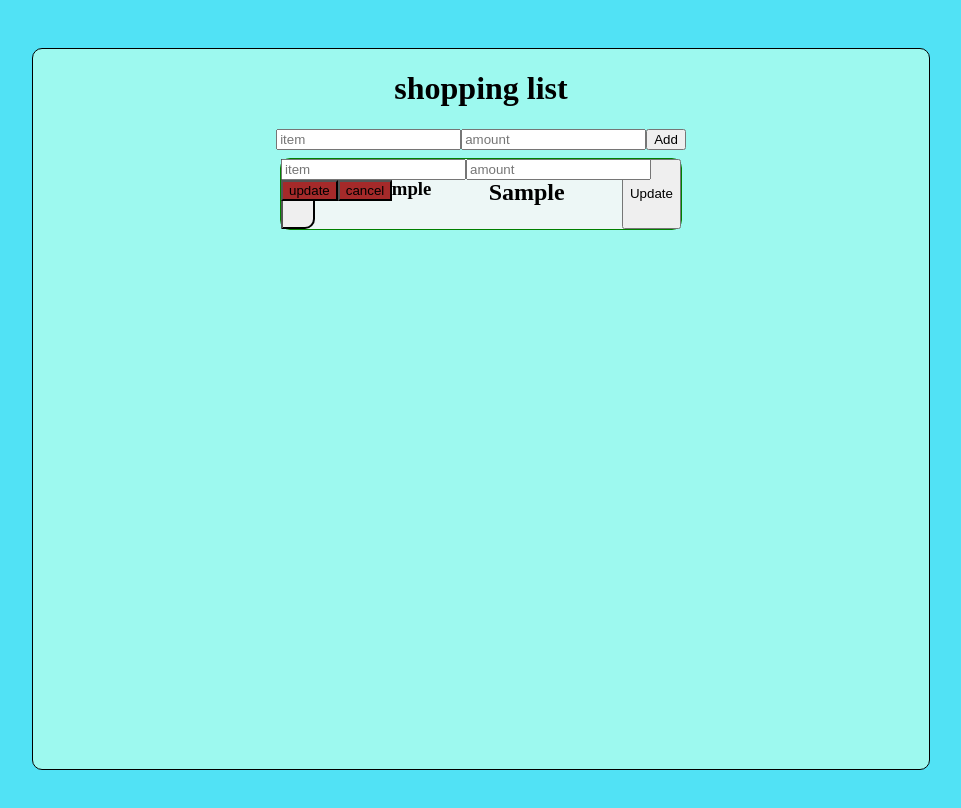
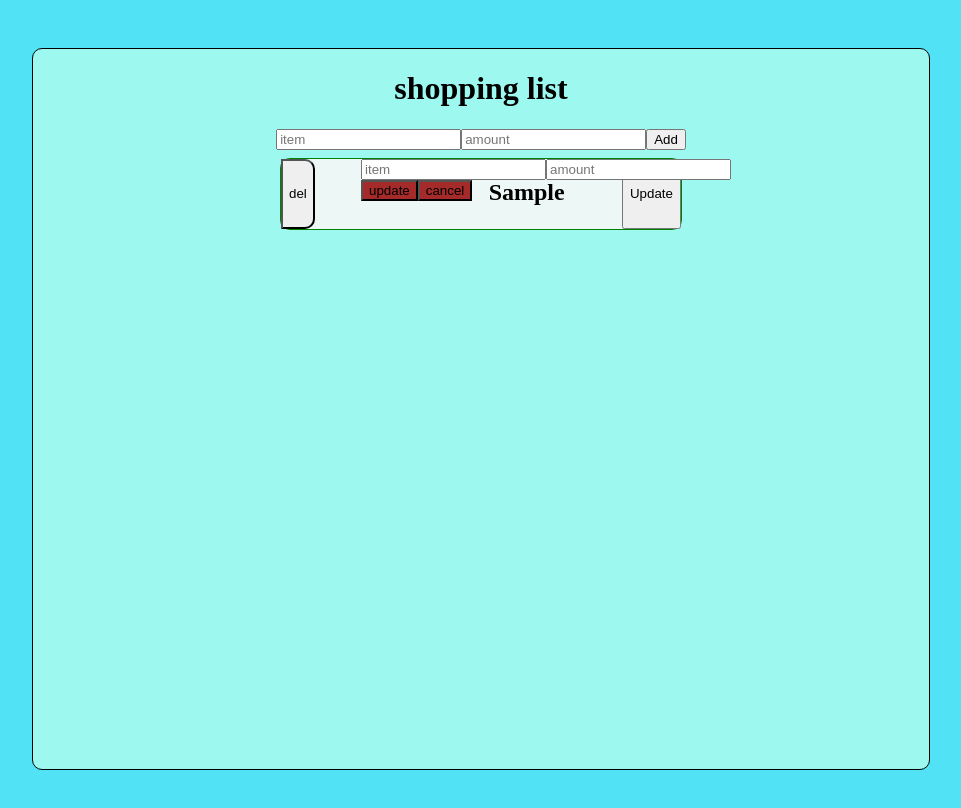
Before and after one commit to aviadc/shopping-list, a React (Create React App) app in the folder client/: page / in a window 1280 px wide. Both pictures are taken after typing "Sample", "Sample" into the empty fields and a click on the button "Add". Shown: the top 808 px of the page, without its empty margins (159-1120 px from the left). Built offline with nearby package versions, Linux system fonts and the light colour scheme.

Commit message:
commit before merge

```diff
--- a/client/src/App.css
+++ b/client/src/App.css
@@ -11,6 +11,7 @@
 
 .shopping-item{
     position: relative;
+    z-index: 3;
     height: 70px;
     border: 1px solid green;
     display: flex;
@@ -32,18 +33,20 @@
 .update-item{
     position: absolute;
     width: 100%;
+    display:flex
+
 }
 
 .update-item button{
     background-color: brown;
 }
 
-/* .update-item  input[type=text]{
+.update-item  input[type=text]{
     font-style: none;
     background-color: chartreuse;
 }
 
-input[type=text] {
+/* input[type=text] {
     width: 30%;
     padding: 12px 20px;
     margin: 8px 0;
--- a/client/src/components/UpdateItem.js
+++ b/client/src/components/UpdateItem.js
@@ -4,8 +4,10 @@ import React from "react"
 export default function UpdateItem(props){
 
     const myStyle = {
-        right: `${props.isUpdateMode ? '-100%' : 0}`,
-        transition: "right 2s ease-in-out",
+        position: 'absolute',
+        // zIndex: '-1',
+        right: `${props.isUpdateMode ? '-100%' : '-20%'}`,
+        transition: "right .5s ease-in-out",
     }
 
     return (
```
